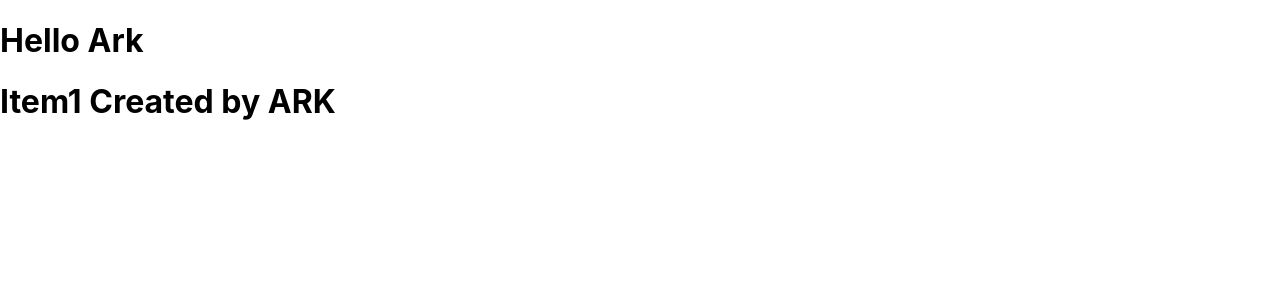
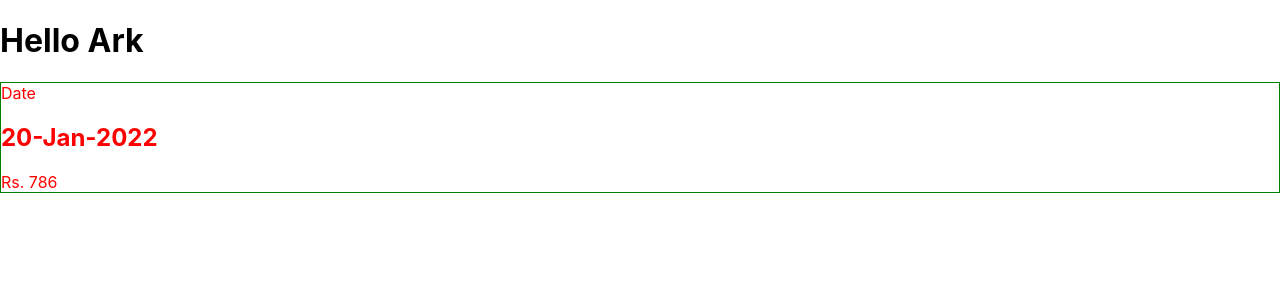
Before and after one commit to abdulrabkhan01/reactjs-practice, a React (Create React App) app in the folder my-react-app/: page / in a window 1280 px wide. Shown: the top 300 px of the page. Built offline with nearby package versions, Linux system fonts and the light colour scheme.

Commit message:
Added CSS styling to the react component

```diff
--- /dev/null
+++ b/my-react-app/src/components/Item.css
@@ -0,0 +1,4 @@
+.root {
+    color: red;
+    border: 1px solid green;
+}
--- a/my-react-app/src/components/Item.js
+++ b/my-react-app/src/components/Item.js
@@ -1,4 +1,14 @@
+import './Item.css';
 function Item() {
-    return <h1>Item1 Created by ARK</h1>
+    return (
+        <div class="root">
+            <div>Date</div>
+            <div>
+                <h2>20-Jan-2022</h2>
+                <div>Rs. 786</div>
+            </div>
+        </div>
+
+    );
 }
 export default Item;
```
Also changed, not shown: 1 other file (tests, documents, lock files or other folders).
